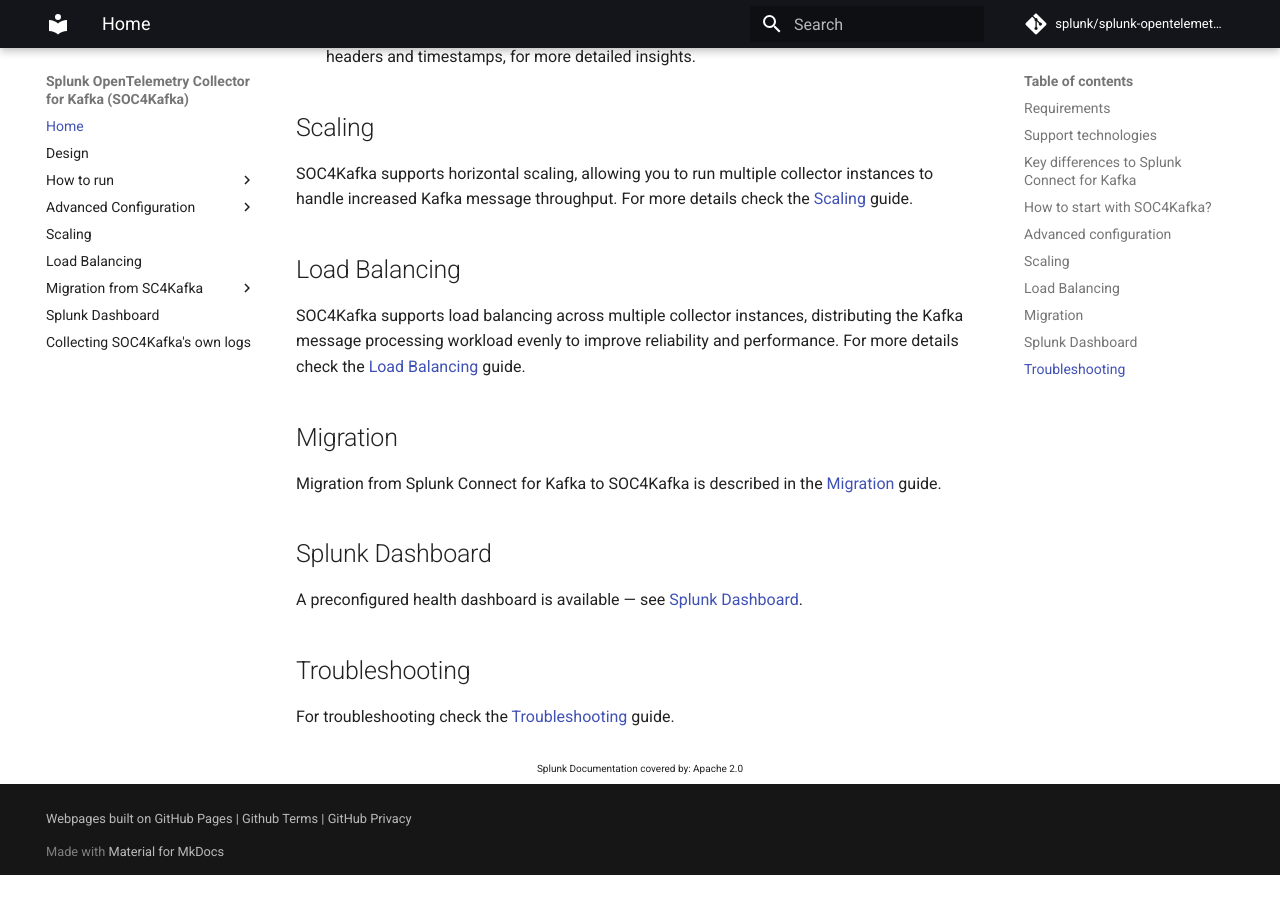
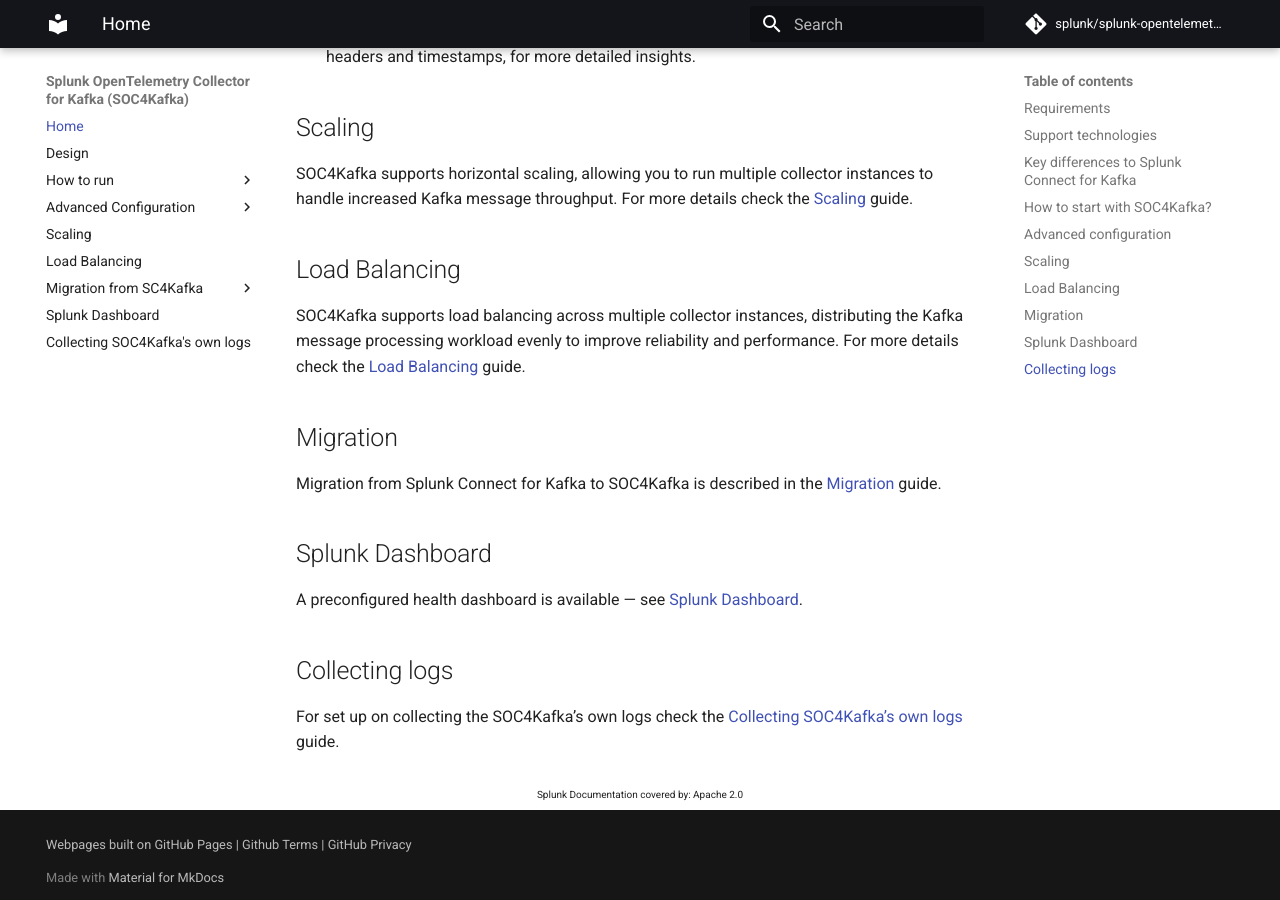
Before and after one commit to splunk/splunk-opentelemetry-collector-for-kafka, an MkDocs documentation site: the page built from docs/index.md, in a window 1280 px wide and 900 px high, scrolled down 1379 px. Built offline with MkDocs 1.6.1 and Material for MkDocs 9.7.7, drawn with Linux system fonts in a browser that asks for light colours; comment, search, counter and statistics services are not loaded; the version menu is left out; before the commit the page ends 2254 px from its top, so only the background shows below that.

Commit message:
docs: remove troubleshooting

```diff
--- a/docs/index.md
+++ b/docs/index.md
@@ -57,6 +57,6 @@
 
 A preconfigured health dashboard is available — see [Splunk Dashboard](splunk-dashboard.md).
 
-## Troubleshooting
+## Collecting logs
 
-For troubleshooting check the [Troubleshooting](helm/troubleshooting.md) guide.
+For set up on collecting the SOC4Kafka's own logs check the [Collecting SOC4Kafka's own logs](collecting_own_logs.md) guide.
```
Also changed, not shown: README.md (+2 -2 lines).
